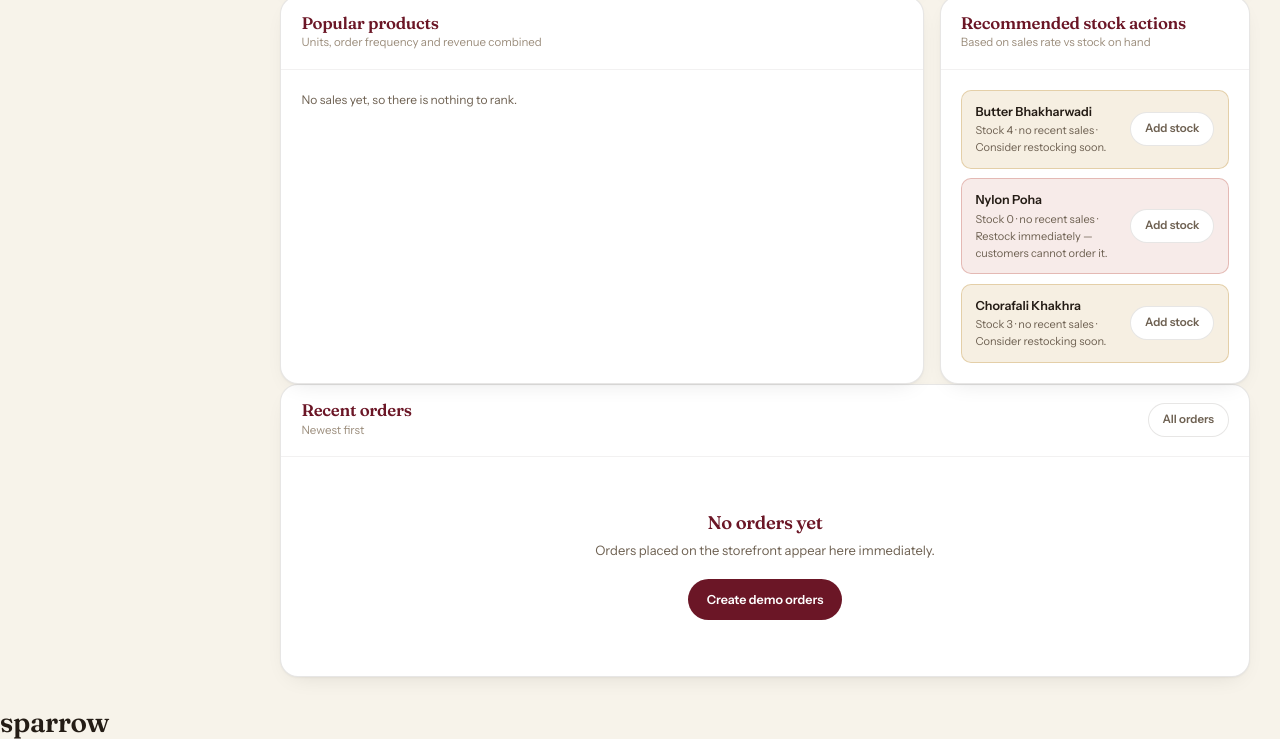
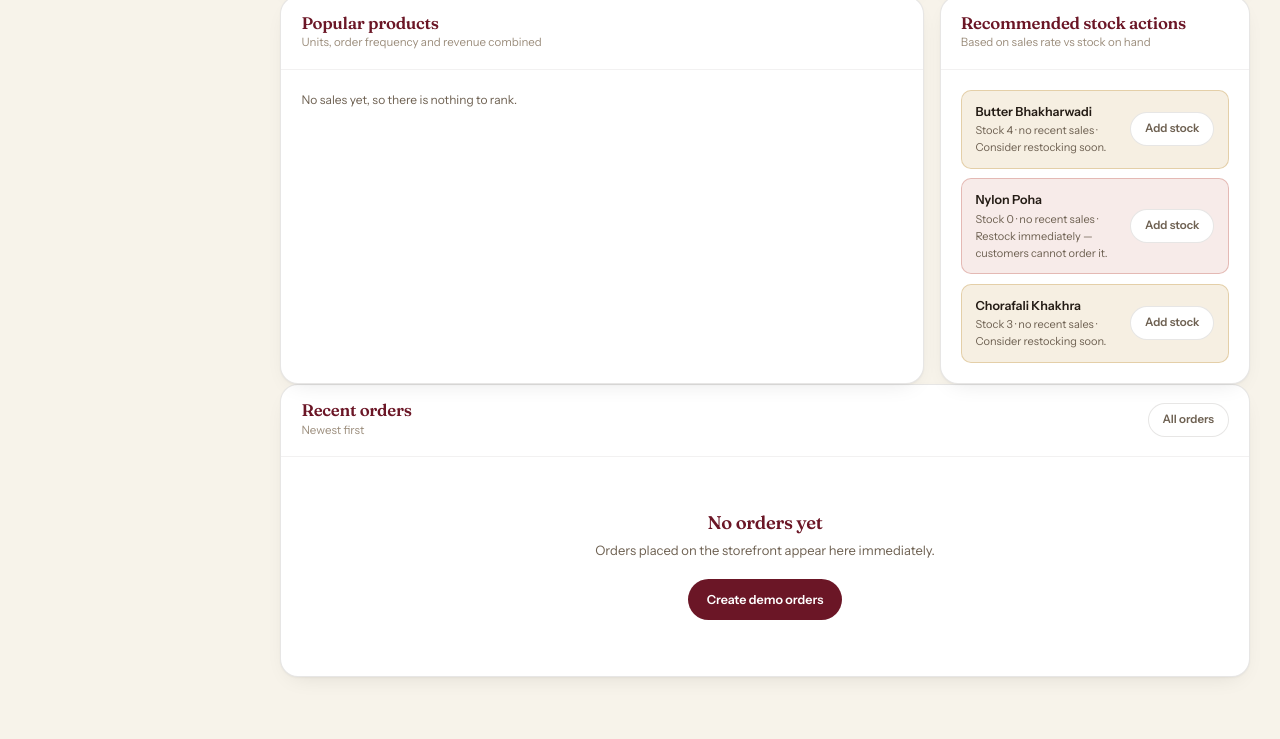
Before and after one commit to pratik-Kharva/pratik-Kharva.github.io, a plain HTML site: page admin.html in a window 1280 px wide. Shown: the part 1155-1894 px from the top of the page. After the commit the page ends 1862 px from the top, so only its background shows below. Drawn offline with Linux system fonts and the light colour scheme.

Commit message:
remove element

```diff
--- a/admin.html
+++ b/admin.html
@@ -467,4 +467,4 @@
 <script src="admin.js"></script>
 </body>
 </html>
-<h1>sparrow</h1>
+<!-- <h1>sparrow</h1> -->
```
Also changed, not shown: index.html (+1 -1 lines).
